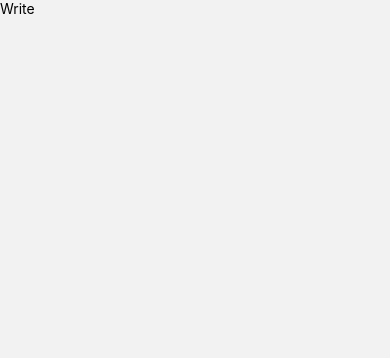
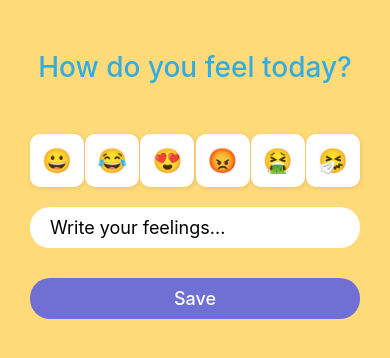
Before and after one commit to Ahn-GiHwan/diaryApp, a React Native app: screen /Write in a window 390 px wide. Shown: the top 358 px of the page. Built offline with nearby package versions, Linux system fonts and the light colour scheme.

Commit message:
feat: emotion select and input typing and styling

```diff
--- a/screen/Write.jsx
+++ b/screen/Write.jsx
@@ -1,14 +1,102 @@
-import React from "react";
+import React, { useState } from "react";
+import { Alert } from "react-native";
 import styled from "styled-components/native";
+import colors from "../color";
 
-const View = styled.View``;
+const View = styled.View`
+  flex: 1;
+  padding: 0 30px;
+  background-color: ${colors.bgColor};
+`;
 
-const Text = styled.Text``;
+const Title = styled.Text`
+  color: ${colors.textColor};
+  margin: 50px 0;
+  text-align: center;
+  font-size: 28px;
+  font-weight: 500;
+`;
+
+const TextInput = styled.TextInput.attrs({
+  placeholder: "Write your feelings...",
+})`
+  background-color: white;
+  border-radius: 20px;
+  padding: 10px 20px;
+  font-size: 18px;
+`;
+
+const Btn = styled.TouchableOpacity`
+  width: 100%;
+  margin-top: 30px;
+  padding: 10px 20px;
+  align-items: center;
+  border-radius: 20px;
+  background-color: ${colors.btnColor};
+`;
+
+const BtnText = styled.Text`
+  color: white;
+  font-size: 18px;
+  font-weight: 500;
+`;
+
+const Emotions = styled.View`
+  flex-direction: row;
+  justify-content: space-between;
+  margin-bottom: 20px;
+`;
+const Emotion = styled.TouchableOpacity`
+  padding: 10px;
+  border-radius: 10px;
+  background-color: white;
+  box-shadow: 1px 1px 5px rgba(0, 0, 0, 0.1);
+  border-width: 2px;
+  border-color: ${(props) => (props.selected ? "rgba(0,0,0,0.5)" : "white")};
+`;
+
+const EmotionText = styled.Text`
+  font-size: 24px;
+`;
+
+const emotions = ["😀", "😂", "😍", "😡", "🤮", "🤧"];
 
 const Write = () => {
+  const [selectedEmotion, setEmotion] = useState(null);
+  const [feelings, setFeelings] = useState("");
+
+  const onEmotionPress = (face) => setEmotion(face);
+
+  const onSubmit = () => {
+    if (feelings === "" || selectedEmotion === null) {
+      Alert.alert("Pleace complete form.");
+    }
+    console.log("submit");
+  };
+
   return (
     <View>
-      <Text>Write</Text>
+      <Title>How do you feel today?</Title>
+      <Emotions>
+        {emotions.map((emotion, i) => (
+          <Emotion
+            key={i}
+            onPress={() => onEmotionPress(emotion)}
+            selected={selectedEmotion === emotion}
+          >
+            <EmotionText>{emotion}</EmotionText>
+          </Emotion>
+        ))}
+      </Emotions>
+      <TextInput
+        value={feelings}
+        onChangeText={setFeelings}
+        returnKeyType="done"
+        onSubmitEditing={onSubmit}
+      />
+      <Btn onPress={onSubmit}>
+        <BtnText>Save</BtnText>
+      </Btn>
     </View>
   );
 };
```
